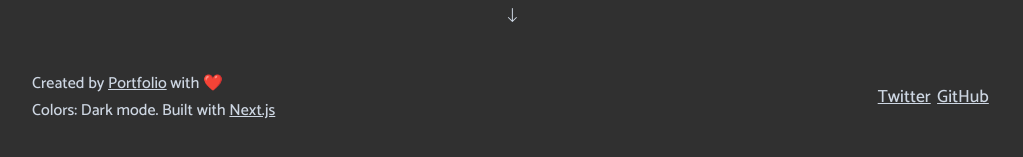
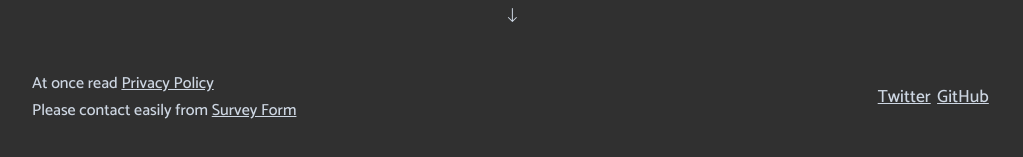
Before and after one commit to nekohack/org, a Next.js app: page / in a window 1280 px wide. Shown: the part 2577-2734 px from the top of the page, without its empty margins (128-1151 px from the left). Built offline with nearby package versions, Linux system fonts and the light colour scheme; no server answers.

Commit message:
update footer

```diff
--- a/package.json
+++ b/package.json
@@ -19,7 +19,6 @@
     "tsc": "npm run build:typed-css && tsc --noEmit"
   },
   "dependencies": {
-    "date-fns": "2.23.0",
     "next": "11.1.0",
     "next-pwa": "5.2.24",
     "next-sitemap": "1.6.157",
--- a/src/components/Footer/Footer.tsx
+++ b/src/components/Footer/Footer.tsx
@@ -1,36 +1,17 @@
 import * as React from 'react'
-import format from 'date-fns/format'
 import styles from './footer.module.scss'
 
-async function fetchLastUpdated(setLastUpdated: React.Dispatch<React.SetStateAction<string>>) {
-  const data = await fetch('https://api.github.com/repos/nekohack/nekohack.me')
-    .then((v) => v.json())
-    .catch(() => null)
-
-  if (!data) return null
-
-  if (data.updated_at) {
-    const formatted = format(new Date(data.updated_at), 'MMMM dd, yyyy HH:mm')
-    setLastUpdated(formatted)
-  }
-}
-
 export const Footer = () => {
-  const [lastUpdated, setLastUpdated] = React.useState<string | null>(null)
-
-  React.useEffect(() => {
-    fetchLastUpdated(setLastUpdated)
-  }, [])
-
   return (
     <footer className={styles.footer}>
       <div className={styles.footerContent}>
         <p>
-          Created by <a href="https://github.com/nekohack/nekohack.me">Portfolio</a> with ❤️
+          At once read <a href="https://nekohack-privacy-policy.netlify.app">Privacy Policy</a>
           <br />
-          Colors: Dark mode. Built with <a href="https://nextjs.org">Next.js</a>
-          <br />
-          {lastUpdated ? <>Last updated: {lastUpdated}</> : null}
+          Please contact easily from{' '}
+          <a href="https://docs.google.com/forms/d/e/1FAIpQLSfFzwsCVnFbu-lV0Jz2fEYHR97hpBSK2g6kEwc-G1fo976ngA/viewform">
+            Survey Form
+          </a>
         </p>
 
         <div className={styles.footerLinks}>
```
